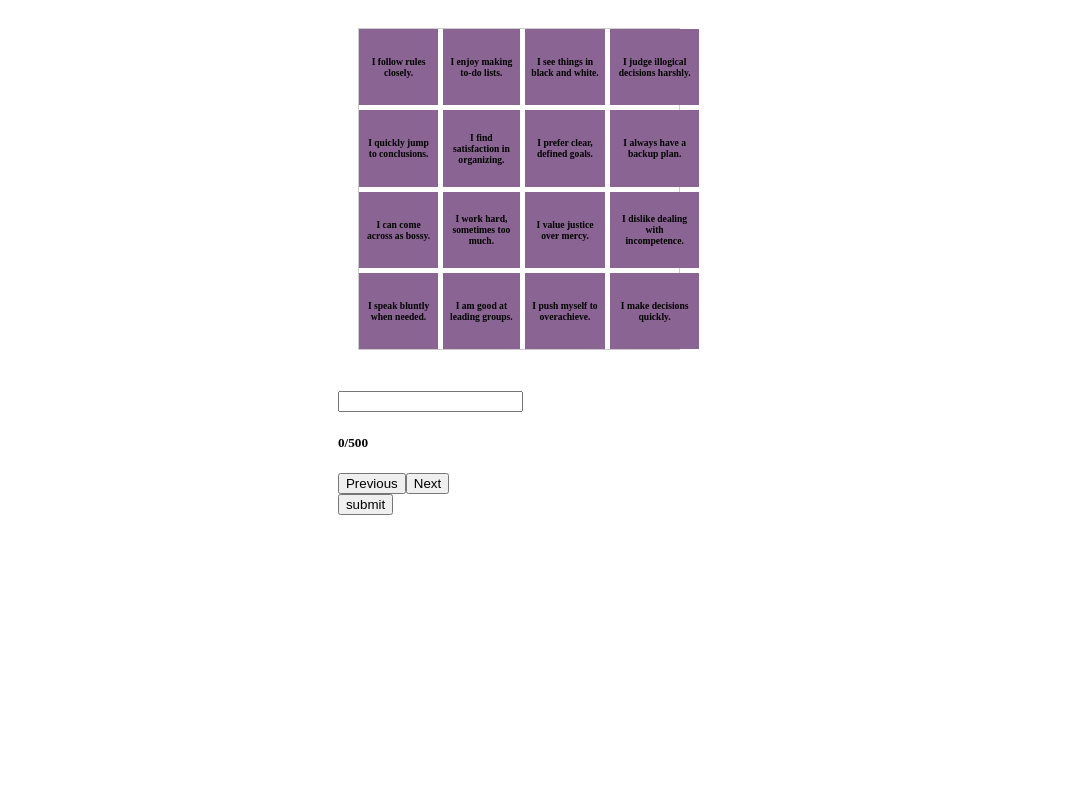
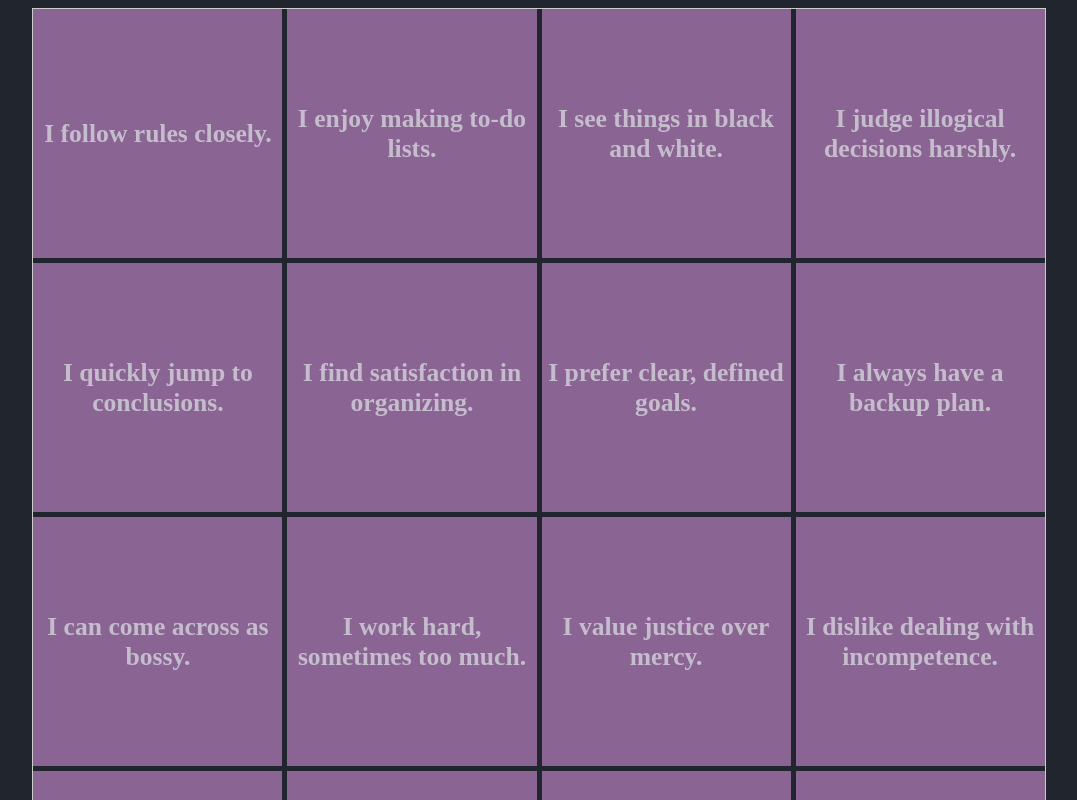
Before and after one commit to OmarDardery/CareerCatalyst, a React (Create React App) app: page / in a window 1280 px wide. Shown: the top 800 px of the page, without its empty margins (102-1179 px from the left). Built offline with nearby package versions, Linux system fonts and the light colour scheme.

Commit message:
added a bit of styling

```diff
--- a/public/index.html
+++ b/public/index.html
@@ -2,15 +2,9 @@
 <html lang="en">
   <head>
     <meta charset="utf-8" />
-    <link rel="icon" href="%PUBLIC_URL%/favicon.ico" />
+    <linke rel="stylesheet" href="../src/styles.css" />
     <meta name="viewport" content="width=device-width, initial-scale=1" />
-    <meta name="theme-color" content="#000000" />
-    <meta
-      name="description"
-      content="Web site created using create-react-app"
-    />
-    <link rel="manifest" href="%PUBLIC_URL%/manifest.json" />
-    <title>Career Treadmill</title>
+    <title>TypoBingo</title>
   </head>
   <body>
     <div id="root"></div>
--- a/src/App.js
+++ b/src/App.js
@@ -1,4 +1,4 @@
-import React, {useState} from 'react';
+import React from 'react';
 import MbtiPages from './components/mbtiPages';
 function App() {
 
--- a/src/cognitiveFunctionsData.js
+++ b/src/cognitiveFunctionsData.js
@@ -208,4 +208,9 @@ let cognitiveFunctions = [
     }
   }
 ];
+cognitiveFunctions.map((cognitiveFunction) => {
+  cognitiveFunction.openEnded.change = function(answer){
+    cognitiveFunction.openEnded.answer = answer;
+  }
+});
 export default cognitiveFunctions;
--- a/src/components/bingoBox.js
+++ b/src/components/bingoBox.js
@@ -28,7 +28,7 @@ function BingoBox(props) {
                 <div style={getStyle(1, clicks % 5 > 3)}></div>
             </div>
             <div on style={{ width: "100%", height: "100%", zIndex: 1, textAlign: "center", display: "flex", justifyContent: "center", alignItems: "center", fontsize: "0.1rem", wordWrap: "break-word", whiteSpace: "normal", paddingRight: "20px" }}>
-                <h4 style={{fontSize: "0.6em", margin: "5px"}}>{props.question}</h4>
+                <h4 style={{fontSize: "2vw", margin: "5px"}}>{props.question}</h4>
             </div>
         </div>
     );
--- a/src/components/mbtiPages.js
+++ b/src/components/mbtiPages.js
@@ -6,20 +6,23 @@ function MbtiPages() {
   let [testDone, setTestState] = useState(0);
   let [page, setPage] = useState(1);
   return (
-  <div className="App" style={{height: "fit-content", display: "flex", flexDirection: "column", justifyContent: "center", alignItems: "center"}}>
+  <div className="App" style={{height: "fit-content", display: "flex", flexDirection: "column", justifyContent: "center", alignItems: "center", width: "100%"}}>
 
     {(testDone === 0 ) ? (
-        <div>
+        <div style={{display: "flex", flexDirection: "column", justifyContent: "center", width: "80%", gap: "10px"}}>
             <div>
             {cognitiveFunctions.map((cognitiveFunction, index) => {
             return <Page cognitiveFunction = {cognitiveFunction} display={(page === index + 1)} />;
             })}
-            <div style={{display: "flex"}}>
+            <div style={{display: "flex", justifyContent: "center", alignItems: "center", gap: "10px", width: "100%"}}>
                 <button onClick={() => {
                 if(page > 1){
                     setPage(page - 1);
                 }
                 }}> Previous </button>
+                <div>
+                    {page}/8
+                </div>
                 <button onClick={() => {
                     if(page < 8){
                         setPage(page + 1);
@@ -30,10 +33,11 @@ function MbtiPages() {
             </div>
             <button onClick={() => {
             setTestState(testDone + 1);
-            }}> submit </button>
+            }} style={{alignSelf: "flex-end"}}> submit </button>
         </div>
     ) : (<Chart cognitiveFunctions={cognitiveFunctions}/>)}
   </div>
+
   );
 }
 
--- a/src/components/mbtibingo.js
+++ b/src/components/mbtibingo.js
@@ -14,10 +14,9 @@ function Bingo(props) {
                 gridTemplateColumns: "repeat(4, 0.5fr)",
                 gridTemplateRows: "repeat(4, 0.5fr)",
                 aspectRatio: "1 / 1", // Ensures the grid remains square
-                margin: "20px",
                 border: "1px solid #ccc",
                 gap: "5px",
-                width: "80%",
+                width: "100%",
             }}
         >
             {props.cognitiveFunction.questions.map((question, index) => {
--- a/src/components/mbtichart.js
+++ b/src/components/mbtichart.js
@@ -42,7 +42,7 @@ function Chart(props) {
     const options = {
         responsive: true,
         maintainAspectRatio: true,
-        aspectRatio: 1.5, // Keeps a decent aspect ratio for various screen sizes
+        aspectRatio: 1.2, // Keeps a decent aspect ratio for various screen sizes
         scales: {
             y: {
                 beginAtZero: false,
@@ -76,7 +76,7 @@ function Chart(props) {
     };
 
     return (
-        <div style={{ width: "100%", maxWidth: "600px", margin: "0 auto" }}>
+        <div className="chart" style={{ width: "100%", maxWidth: "600px"}}>
             <Bar data={data} options={options} />
         </div>
     );
--- a/src/components/openEnded.js
+++ b/src/components/openEnded.js
@@ -11,10 +11,10 @@ function OpenEnded(props){
     }
 
     return (
-        <div>
+        <div style={{alignSelf: "flex-end", display: "flex", flexDirection: "column", justifyContent:"flex-end", gap: "0px"}}>
             <h4>{props.question}</h4>
             <input type="text" onChange={handleChange} value={inputValue}/>
-            <h5 style={(inputValue.length === 500)? {color: "red"} : null}>{inputValue.length}/500</h5>
+            <h5 style={(inputValue.length === 500)? {color: "red", margin: "5px"} : {margin: "5px"}}>{inputValue.length}/500</h5>
         </div>
     );
 
--- a/src/index.js
+++ b/src/index.js
@@ -1,6 +1,7 @@
 import React from 'react';
 import ReactDOM from 'react-dom/client';
 import App from './App';
+import "./styles.css";
 
 const root = ReactDOM.createRoot(document.getElementById('root'));
 root.render(
--- /dev/null
+++ b/src/styles.css
@@ -0,0 +1,30 @@
+button{
+    padding: 5px;
+    width: fit-content;
+    height: fit-content;
+    background-color: #33253E;
+    border-radius: 10px;
+    transition: all 0.2s ease;
+}
+button:hover{
+    cursor: pointer;
+    transform: translateY(-5px);
+    box-shadow: 0px 5px 10px rgba(0,0,0,0.2);
+    color: white;
+    background-color: #33253E;
+}
+body{
+    background-color: #21252E;
+}
+.chart{
+    background-color: beige;
+    border-radius: 5px;
+}
+*{
+    color: #C5BDCE;
+    font-size: 2vw;
+}
+input[type="text"]{
+    color: #33253E;
+
+}
```
